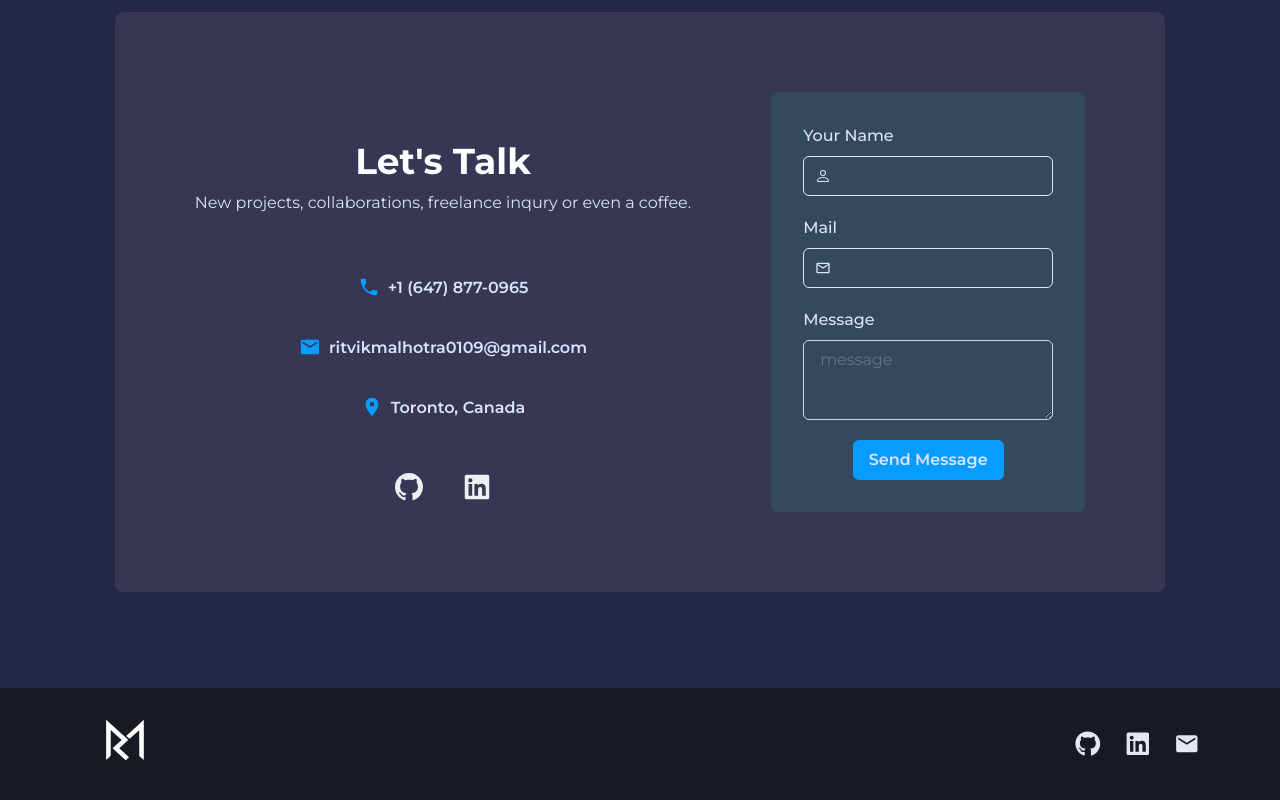
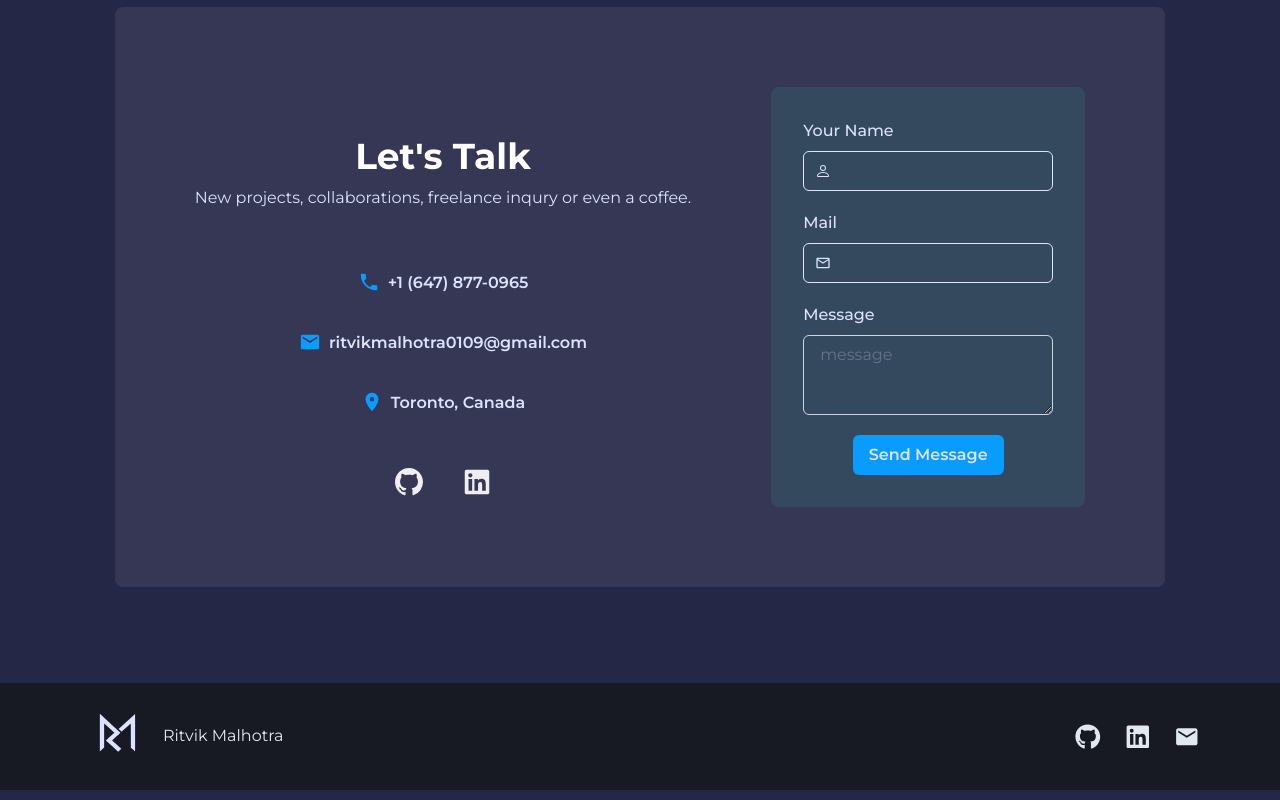
Before and after one commit to ritvik0109/portfolio-website, a Next.js app: page / in a window 1280 px wide. Shown: the part 1771-2571 px from the top of the page. Built offline with nearby package versions, Linux system fonts and the light colour scheme.

Commit message:
refactor: update logo size and remove colorMode dep

```diff
--- a/src/components/Footer/Footer.tsx
+++ b/src/components/Footer/Footer.tsx
@@ -6,7 +6,6 @@ import {
   Link,
   Stack,
   useBreakpointValue,
-  useColorMode,
   useColorModeValue,
 } from "@chakra-ui/react";
 import { FaGithub, FaLinkedin } from "react-icons/fa";
@@ -15,8 +14,6 @@ import content from "../../content/content.json";
 import Logo from "../Logo/Logo";
 
 export const SmallFooter = () => {
-  const { colorMode } = useColorMode();
-
   return (
     <Box
       bg={useColorModeValue("gray.50", "gray.900")}
@@ -31,7 +28,7 @@ export const SmallFooter = () => {
         justify={"center"}
         align={"center"}
       >
-        <Logo colorMode={colorMode} />
+        <Logo />
         {/* <Stack direction={"row"} spacing={6}>
           <Box as="a" href={"#"}>
             Home
@@ -52,7 +49,6 @@ export const SmallFooter = () => {
 };
 
 export default function Footer() {
-  const { colorMode } = useColorMode();
   const iconSize = useBreakpointValue({
     base: "6vw",
     sm: "4vw",
@@ -75,7 +71,7 @@ export default function Footer() {
         justify={{ base: "center", md: "space-between" }}
         align={{ base: "center", md: "center" }}
       >
-        <Logo colorMode={colorMode} />
+        <Logo />
         <Box display="flex" justifyContent="center" alignItems="center" gap="6">
           <Link href={content.contact.github} isExternal aria-label="GitHub">
             <Box
--- a/src/components/Logo/Logo.tsx
+++ b/src/components/Logo/Logo.tsx
@@ -1,32 +1,27 @@
-import { Box, ColorMode } from "@chakra-ui/react";
+import { Box, HStack, Text, useColorMode } from "@chakra-ui/react";
 import Link from "next/link";
 
-type LogoProps = {
-  width?: string;
-  height?: string;
-  colorMode?: ColorMode;
-};
+export default function Logo() {
+  const { colorMode } = useColorMode();
 
-export default function Logo({
-  width = "50",
-  height = "50",
-  colorMode,
-}: LogoProps) {
   return (
     <Link href="/" passHref>
-      <svg
+      <HStack>
+        <Box
+          as="svg"
           xmlns="http://www.w3.org/2000/svg"
-        width="90"
-        height="80"
-        version="1.0"
           viewBox="0 0 500 499"
           transform="scale(1.1, 1)"
+          width={{ base: "60px", md: "75px" }}
+          height={{ base: "60px", md: "75px" }}
         >
           <path
             d="M143 224v125.5l13-13 13-13v-161l31 31 31 31-25.7 25.7-25.8 25.8 37.3 37.2 37.2 37.3 9.5-9.5 9.5-9.5-27.9-27.9-27.9-27.9 25.4-25.4c14-14 25.4-25.8 25.4-26.1 0-.4-28.1-28.8-62.5-63.2L143 98.5V224zM306.5 149l-50 50 9 9c4.9 4.9 9.3 9 9.8 9 .4 0 13-12.1 28-27l27.2-26.9.3 80.4.2 80.5 12.8 12.5 12.7 12.4.3-62.4c.1-34.4.1-90.6 0-125l-.3-62.5-50 50z"
-          fill={colorMode === "light" ? "#000" : "#fff"}
+            fill={colorMode === "light" ? "#000" : "#DCE2FF"}
           />
-      </svg>
+        </Box>
+        <Text>Ritvik Malhotra</Text>
+      </HStack>
     </Link>
   );
 }
--- a/src/components/NavBar/NavBar.tsx
+++ b/src/components/NavBar/NavBar.tsx
@@ -59,8 +59,7 @@ export default function NavBar() {
         borderBottom={1}
         align={"center"}
       >
-        <Logo colorMode={colorMode} />
-
+        <Logo />
         <Flex flex={{ base: 1 }} justify="center">
           <Stack direction={"row"} spacing={4}>
             {NAV_ITEMS.map((navItem) => (
```
Lines whose indentation alone changed are shown as unchanged.
